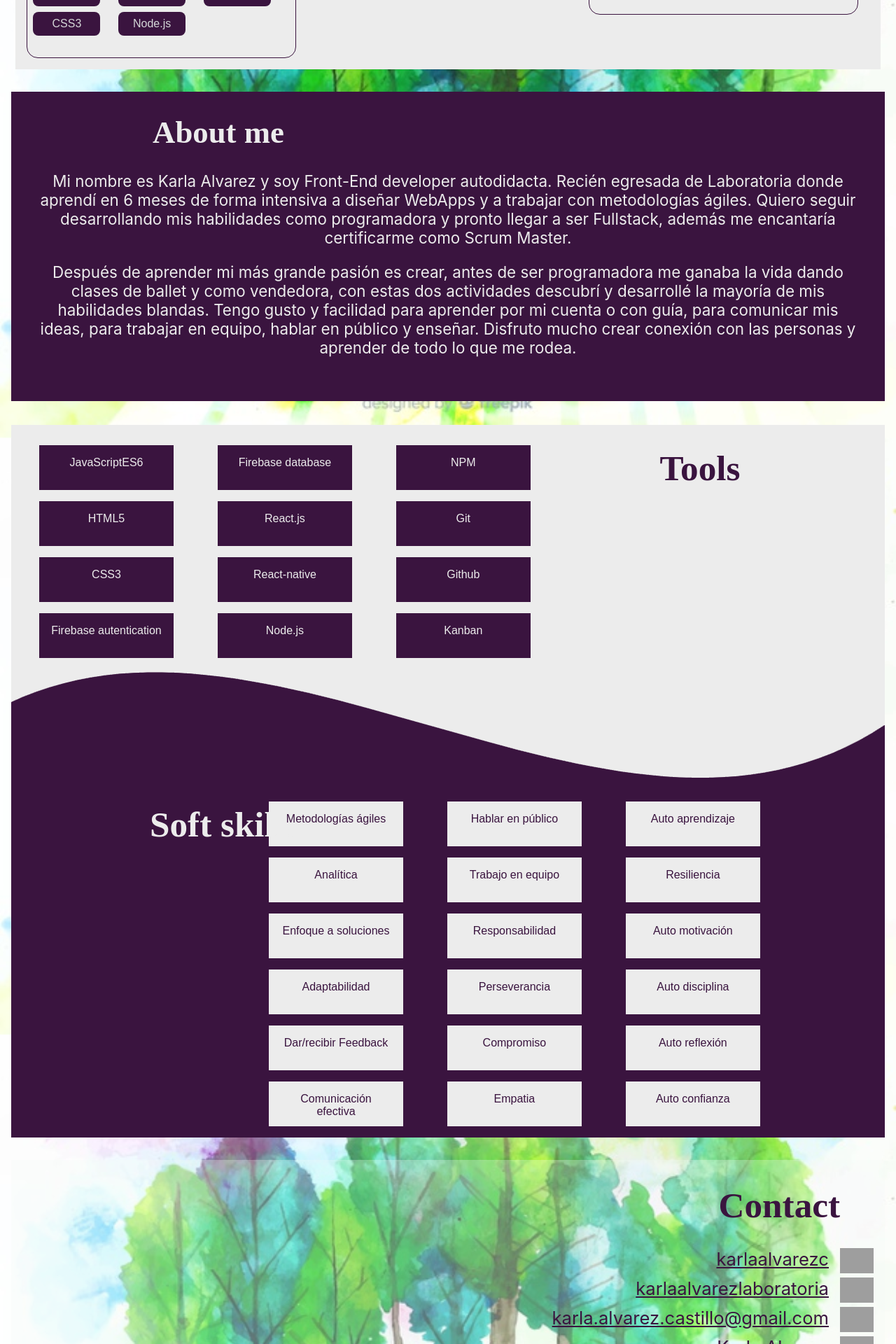
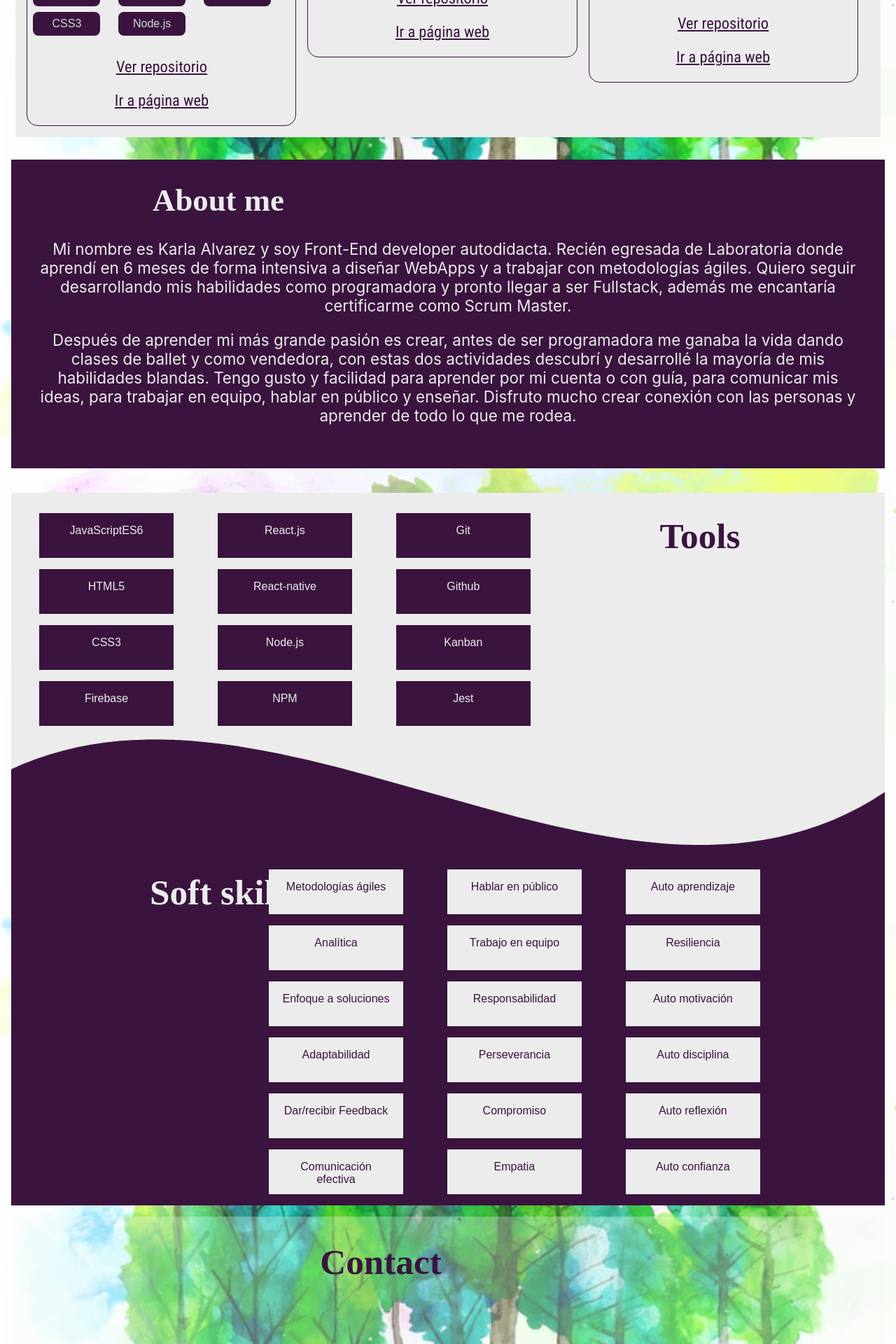
Before and after one commit to karlaalvarez92/karlaalvarezlaboratoria.github.io, a React (Create React App) app: page / in a window 1280 px wide. Shown: the part 1080-3000 px from the top of the page at 70% size. Built offline with nearby package versions, Linux system fonts and the light colour scheme; grey boxes are pictures that could not be loaded; a web font is replaced by a local one.

Commit message:
Correcciones

```diff
--- a/src/Components/Contact/Contact.css
+++ b/src/Components/Contact/Contact.css
@@ -1,43 +1,67 @@
 @import url('https://fonts.googleapis.com/css?family=Merienda+One|Roboto+Condensed&display=swap');
 
 .contact-container {
-  padding: 1rem;
+  /* padding: 1rem;  */
+  /* display: inline-flex; */
+  /* position:absolute; */
+  /* align-items: center; */
+  /* background-color: blue; */
+  /* position: relative; */
+  /* text-align: center; */
+  /* margin-left: auto; */
+  /* margin-right:auto; */
+  margin: 1rem;
 }
 
 .text-container {
   color: #3a143f;
+  /* background-color: burlywood; */
   position: absolute;
-  right: 2rem;
+  /* right: 2rem; */
   z-index: 1;
   font-size: 1.6rem;
-  text-align: right;
+  /* align-items: center; */
+  /* align-content: center; */
+  /* text-align: center; */
+  margin-left: 17rem;
+  width: auto;
 
 }
 
 .background {
   width: 100%;
   height: 23rem;
-  background-color: #f0f7f5;
+  /* background-color: #f0f7f5; */
 }
 
 .trans {
   opacity: 0.5;
+  /* align-items: center; */
 }
 
 .links{
     color: #3a143f;
-    background-attachment: fixed;
+    /* background-attachment: fixed; */
     margin-right: 1rem;
-    vertical-align: top;
+    /* vertical-align: top; */
+}
+
+.contact{
+  /* background-color: blanchedalmond; */
+  display: inline;
 }
 
 .icon{
-    background-attachment: fixed;
-    width: 3rem;
+    /* background-attachment: fixed; */
+    width: 5rem;
+    margin: 1rem;
+    margin-top:5rem;
+    /* background-color:black; */
+    /* display: flex */
 }
 
 .contact-title{
   font-family: 'Merienda One', cursive;
-  margin-right: 3rem;
+  /* margin-right: 3rem; */
   margin-bottom: 2rem;
 }
--- a/src/Components/Contact/Contact.js
+++ b/src/Components/Contact/Contact.js
@@ -10,8 +10,9 @@ export default function Contact({ title, contact, id }) {
         <h1 className= "contact-title">{title}</h1>
         {contact && contact.map( el =>
           <div key={el.id} className="contact">
-            <a className="links" href={el.link}>{el.text}</a>
-            <img alt ="" className="icon" src={el.icon}/>
+            <a className="links" href={el.link} target="_blank" rel= "noopener noreferrer">
+              <img alt ="" className="icon" src={el.icon}/>
+            </a>
           </div>
         )}
         </div>
--- a/src/Components/Projects/Projects.css
+++ b/src/Components/Projects/Projects.css
@@ -42,6 +42,10 @@
 .description{
   font-family: sans-serif;
   font-size: 1.5rem;
+}
+
+#link-project{
+  color: #3a143f;
 }
 
 .technologies-project{
--- a/src/Components/Projects/Projects.js
+++ b/src/Components/Projects/Projects.js
@@ -29,6 +29,8 @@ export default function Projects({ title, subtitle, projects, id }) {
                {element.technologies.map(el =>
                 <li className= "technologies-project" key={el}>{el}</li>)}
              </ul>
+             <p ><a id="link-project" target="_blank" rel= "noopener noreferrer" href={element.repo}>Ver repositorio</a></p>
+             <p ><a id="link-project" target="_blank" rel= "noopener noreferrer" href={element.link}>Ir a página web</a></p>
              </div>
            </div>
           )}
--- a/src/portfolio.js
+++ b/src/portfolio.js
@@ -34,15 +34,15 @@ const data= {
             "JavaScriptES6",
             "HTML5",
             "CSS3",
-            "Firebase autentication",
-            "Firebase database",
+            "Firebase",
             "React.js",
             "React-native",
             "Node.js",
             "NPM",
             "Git",
             "Github",
-            "Kanban"
+            "Kanban",
+            "Jest"
         ],
         "projects":[{
             "titleProject":"Ne-Koffee",
```
